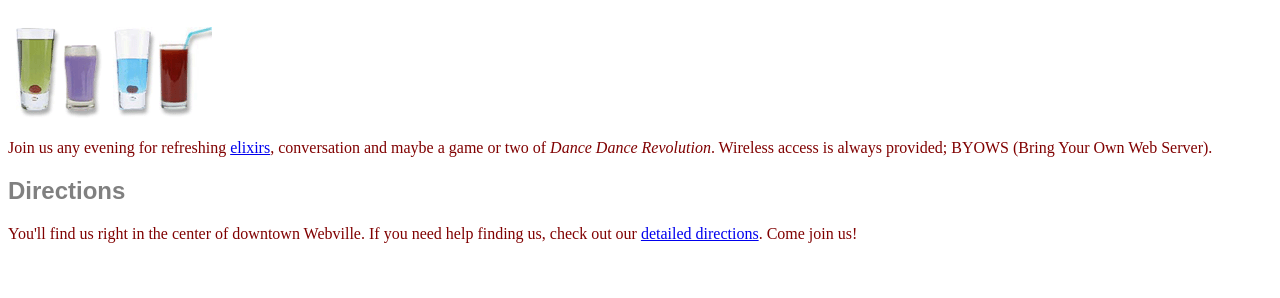
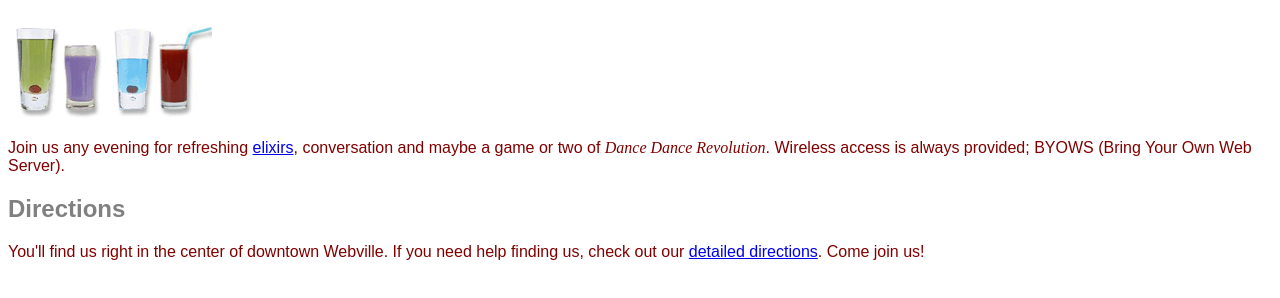
Before and after one commit to ArthorCui/HeadFirstHtml-Css, a plain HTML site: page ch08/lounge/lounge.html in a window 1280 px wide. Shown: the part 62-360 px from the top of the page. Drawn offline with Linux system fonts and the light colour scheme.

Commit message:
add css black element style extend

```diff
--- a/ch08/lounge/lounge.css
+++ b/ch08/lounge/lounge.css
@@ -1,5 +1,8 @@
+body {
+	font-family: sans-serif;
+}
+
 h1, h2 {
-	font-family: sans-serif;
 	color: gray;
 }
 
@@ -10,3 +13,7 @@ h1 {
 p {
 	color: maroon;
 }
+
+em {
+	font-family: serif;
+}
```
